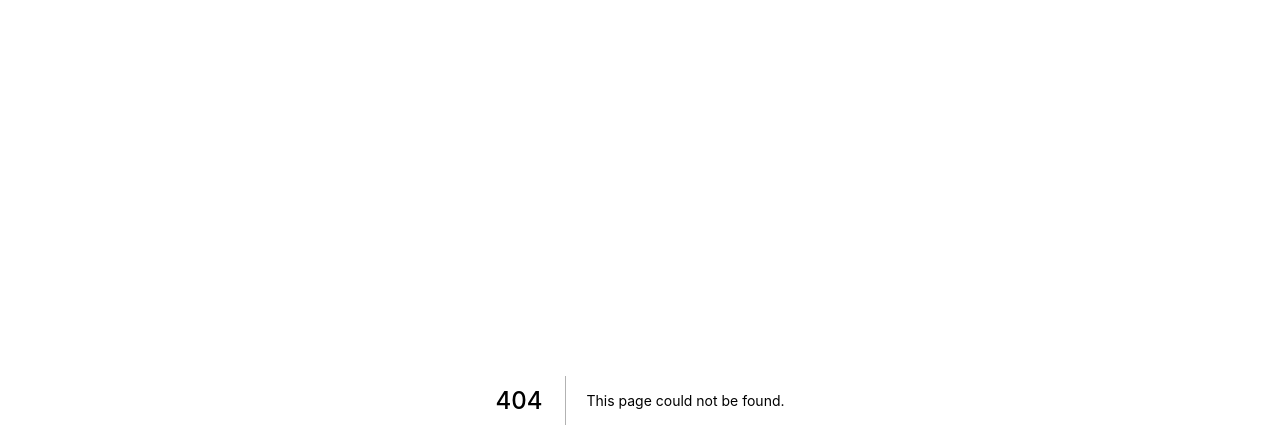
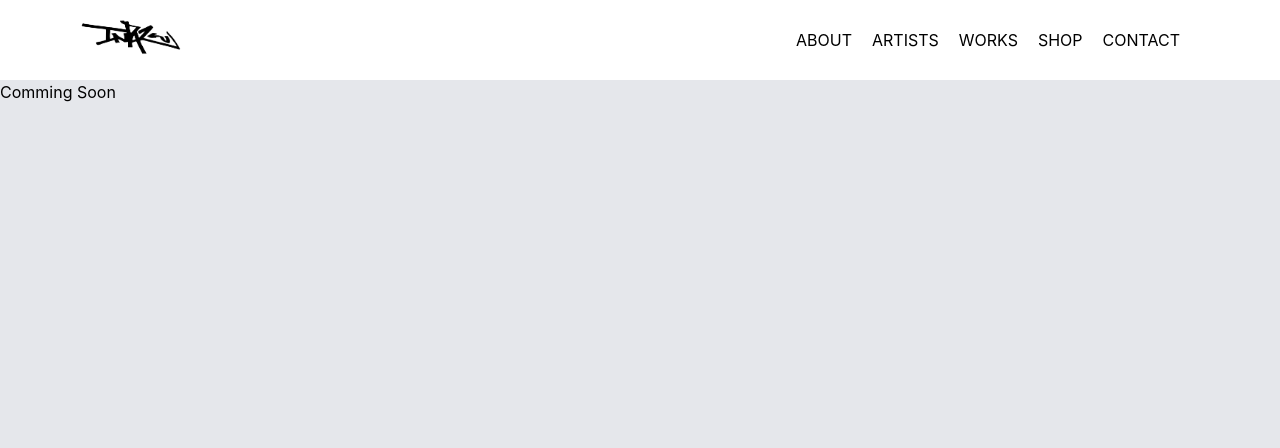
Before and after one commit to bkkoli/interactiveLayouts, a Next.js app in the folder indazoo/: page /shop in a window 1280 px wide. Before the commit this address had no page. Shown: the top 448 px of the page. Built offline with nearby package versions, Linux system fonts and the light colour scheme.

Commit message:
make layout sample page

```diff
--- /dev/null
+++ b/indazoo/pages/shop.tsx
@@ -0,0 +1,11 @@
+/* eslint-disable */
+import React from 'react'
+import IndazooLayout from '../system/organisms/IndazooLayout'
+
+export default function Home() {
+  return (
+    <IndazooLayout title="SHOP">
+      <div>Comming Soon</div>
+    </IndazooLayout>
+  )
+}
```
